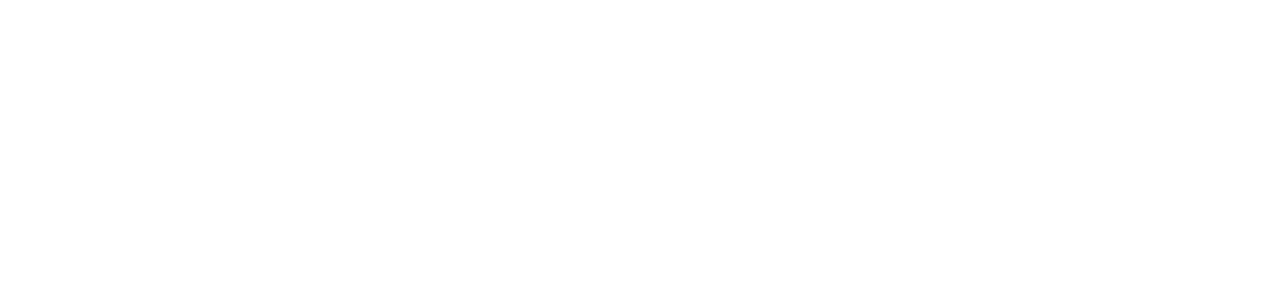
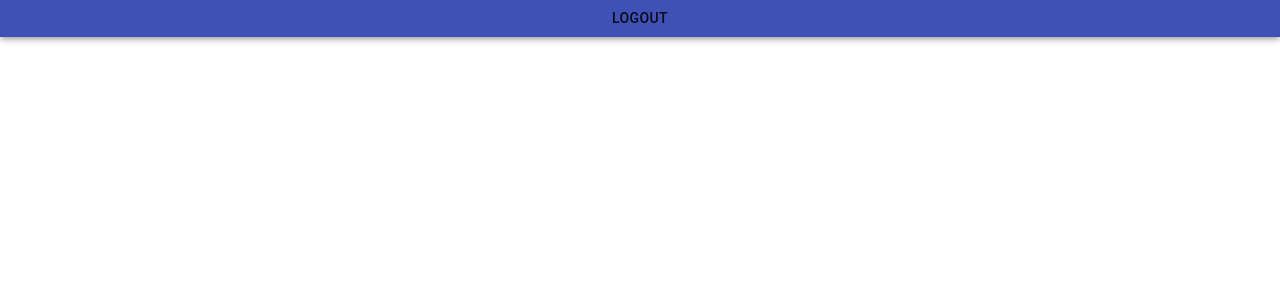
Before and after one commit to b1018043/jwt_client_react, a React (Create React App) app: page / in a window 1280 px wide. Shown: the top 300 px of the page. Built offline with nearby package versions, Linux system fonts and the light colour scheme.

Commit message:
add:appbar

```diff
--- a/src/App.js
+++ b/src/App.js
@@ -1,15 +1,23 @@
 import React from 'react';
 import { ConnectedRouter } from "connected-react-router";
-import {Switch,Route} from "react-router-dom"
+import {Switch,Route} from "react-router-dom";
+import {useSelector} from "react-redux";
 
 import './App.css';
 import SignUp from "./components/SignUp";
 import Login from "./components/Login";
-import {history} from "./index"
+import {history} from "./index";
+import AppBar from "./components/AppBar";
 
 function App() {
+  const {token}=useSelector(state=>state.user);
   return (
     <ConnectedRouter history={history}>
+      <Switch>
+        <Route exact path="/signup"/>
+        <Route exact path="/login" />
+        <Route path="/" component={AppBar}/>
+      </Switch>
       <Switch>
         <Route exact path="/signup" component={SignUp}/>
         <Route exact path="/login" component={Login} />
--- a/src/apis/User.js
+++ b/src/apis/User.js
@@ -18,7 +18,7 @@ export function sendLoginRequest(email, pass) {
                 console.log("認証に失敗しました")
             } else
             {
-                console.log("無理")
+                console.log(`err:${err.status}`)
             }
             return { err };
         })
--- /dev/null
+++ b/src/components/AppBar.js
@@ -0,0 +1,22 @@
+import React from "react";
+import AppBar from "@material-ui/core/AppBar";
+import Botton from "@material-ui/core/Button";
+import {useDispatch} from "react-redux";
+import {logout} from "../actions/User";
+
+function MyAppBar(){
+    const dispatch=useDispatch();
+    return (
+        <AppBar>
+            <Botton
+                onClick={()=>{
+                    dispatch(logout())
+                }}
+            >
+                Logout
+            </Botton>
+        </AppBar>
+    )
+}
+
+export default MyAppBar;
--- a/src/reducers/User.js
+++ b/src/reducers/User.js
@@ -28,7 +28,13 @@ export default function userReducer(state=initState,action){
             localStorage.removeItem('token')
             return {
                 ...state,
-                token: action.payload
+                token: ""
+            }
+        case actions.LOGOUT:
+            localStorage.removeItem('token')
+            return {
+                ...state,
+                token: ""
             }
         default:
             return state
--- a/src/sagas/User.js
+++ b/src/sagas/User.js
@@ -1,6 +1,6 @@
 import {call,put,takeEvery} from 'redux-saga/effects';
 import {sendLoginRequest,sendSignUpRequest} from "../apis/User";
-import {loginSuccess,loginFailed,signUpSuccess,signUpFailed,SIGNUP_REQUEST,LOGIN_REQUEST} from "../actions/User";
+import {loginSuccess,loginFailed,signUpSuccess,signUpFailed,SIGNUP_REQUEST,LOGIN_REQUEST, LOGOUT} from "../actions/User";
 import {getTodoRequest} from "../actions/Todo";
 import {push} from "connected-react-router";
 
@@ -28,9 +28,15 @@ function* signUp(action){
     }
 }
 
+function* logout(action){
+    yield put(push("/login"));
+}
+
+
 const saga=[
     takeEvery(LOGIN_REQUEST,login),
-    takeEvery(SIGNUP_REQUEST,signUp)
+    takeEvery(SIGNUP_REQUEST,signUp),
+    takeEvery(LOGOUT,logout)
 ];
 
 export default saga;
```
